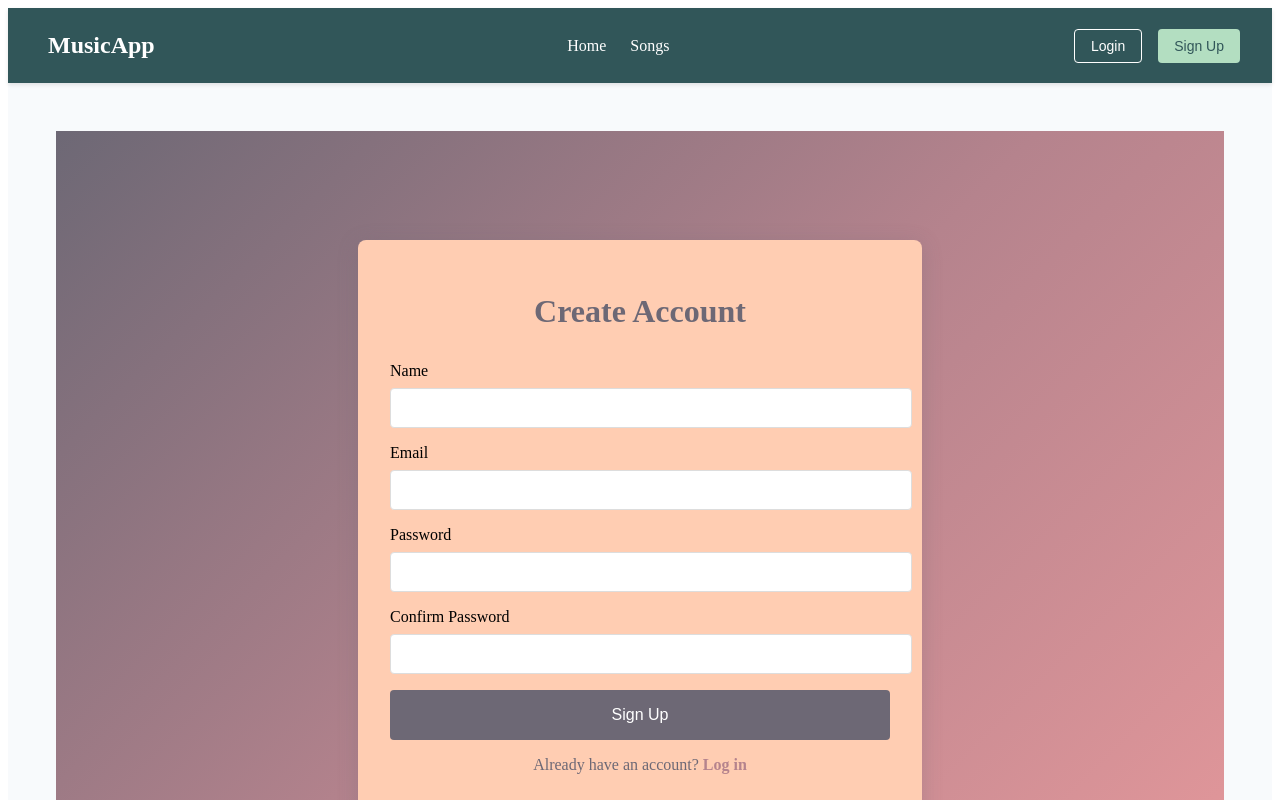
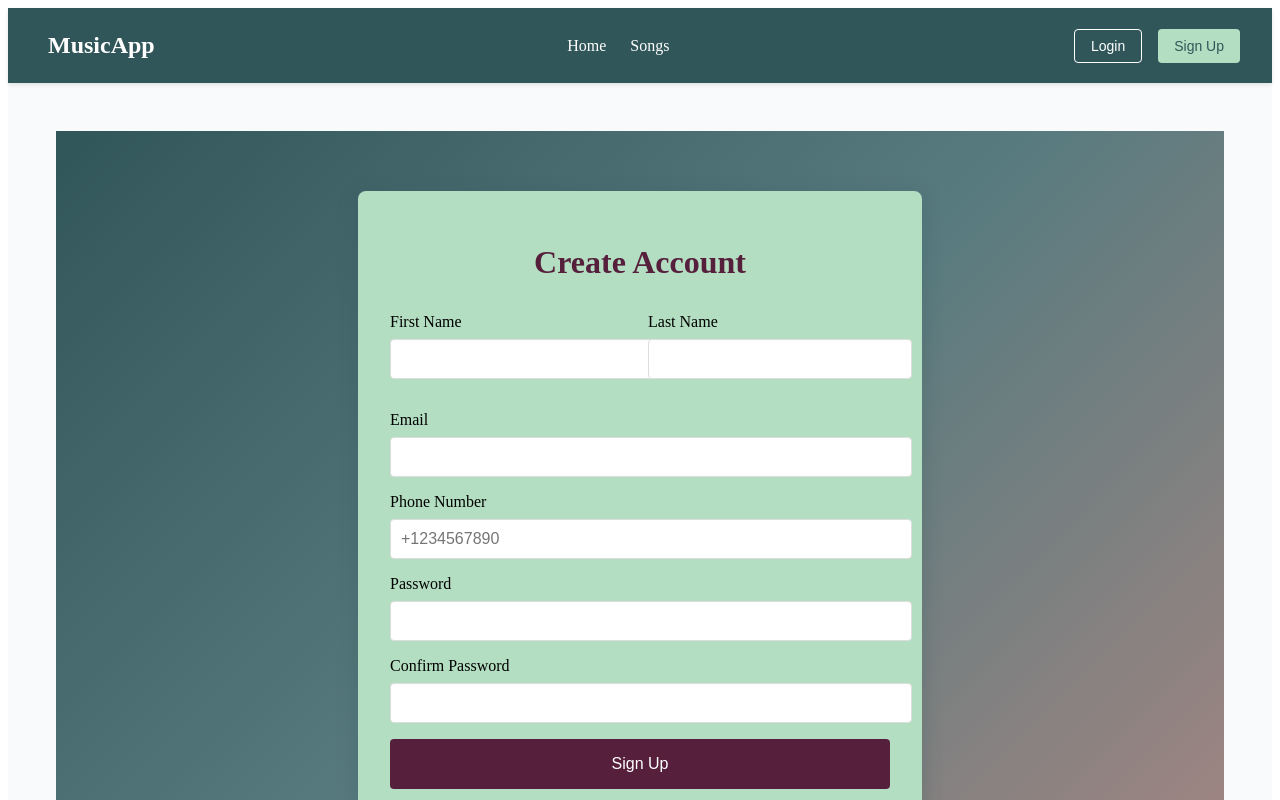
Before and after one commit to yonas8989/front_end_main_new, a React (Create React App) app in the folder front-end/: page /signup in a window 1280 px wide. Shown: the top 800 px of the page. Built offline with nearby package versions, Linux system fonts and the light colour scheme.

Commit message:
integrate signup page but I can't return specfic error

```diff
--- a/front-end/src/components/FormInput.tsx
+++ b/front-end/src/components/FormInput.tsx
@@ -24,20 +24,39 @@ const ErrorText = styled.div`
   margin-top: 0.25rem;
 `;
 
+// FormInput.tsx
 interface FormInputProps {
   label: string;
   type: string;
   value: string;
   onChange: (e: React.ChangeEvent<HTMLInputElement>) => void;
-  error?: string;
+  error?: string | boolean;  // Accept both types
+  placeholder?: string;
+  name?: string;
 }
 
-export default function FormInput({ label, type, value, onChange, error }: FormInputProps) {
+export default function FormInput({
+  label,
+  type,
+  value,
+  onChange,
+  error,
+  name,
+  placeholder
+}: FormInputProps) {
+  const errorMessage = typeof error === 'string' ? error : error ? 'This field is required' : undefined;
+
   return (
     <InputContainer>
       <Label>{label}</Label>
-      <InputField type={type} value={value} onChange={onChange} />
-      {error && <ErrorText>{error}</ErrorText>}
+      <InputField
+        type={type}
+        value={value}
+        onChange={onChange}
+        name={name}
+        placeholder={placeholder}
+      />
+      {errorMessage && <ErrorText>{errorMessage}</ErrorText>}
     </InputContainer>
   );
 }
--- a/front-end/src/components/Layout/AuthStyles.ts
+++ b/front-end/src/components/Layout/AuthStyles.ts
@@ -3,7 +3,7 @@ import styled from '@emotion/styled';
 export const AuthContainer = styled.div`
   display: flex;
   min-height: 100vh;
-  background: linear-gradient(135deg, #6d6875 0%, #b5838d 50%, #e5989b 100%);
+  background: linear-gradient(135deg, #315659 0%, #587b7f 50%, #a78682 100%);
 `;
 
 export const AuthContent = styled.div`
@@ -11,13 +11,13 @@ export const AuthContent = styled.div`
   max-width: 500px;
   margin: auto;
   padding: 2rem;
-  background-color: #ffcdb2;
+  background-color: #b3dec1;
   border-radius: 8px;
-  box-shadow: 0 4px 20px rgba(109, 104, 117, 0.3);
+  box-shadow: 0 4px 20px rgba(49, 86, 89, 0.3);
 `;
 
 export const AuthTitle = styled.h1`
-  color: #6d6875;
+  color: #56203d;
   text-align: center;
   margin-bottom: 2rem;
   font-size: 2rem;
@@ -26,7 +26,7 @@ export const AuthTitle = styled.h1`
 export const AuthButton = styled.button`
   width: 100%;
   padding: 1rem;
-  background-color: #6d6875;
+  background-color: #56203d;
   color: white;
   border: none;
   border-radius: 4px;
@@ -35,17 +35,17 @@ export const AuthButton = styled.button`
   transition: background-color 0.3s;
 
   &:hover {
-    background-color: #5a5560;
+    background-color: #3a1629;
   }
 `;
 
 export const AuthLink = styled.p`
   text-align: center;
   margin-top: 1rem;
-  color: #6d6875;
+  color: #315659;
 
   a {
-    color: #b5838d;
+    color: #a78682;
     text-decoration: none;
     font-weight: bold;
 
@@ -60,3 +60,13 @@ export const ErrorText = styled.p`
   font-size: 0.875rem;
   margin-top: 0.25rem;
 `;
+
+export const AuthError = styled.div`
+  padding: 1rem;
+  margin-bottom: 1.5rem;
+  background-color: #56203d;
+  color: white;
+  border-radius: 4px;
+  text-align: center;
+  font-size: 0.9rem;
+`;
--- a/front-end/src/features/auth/authHooks.ts
+++ b/front-end/src/features/auth/authHooks.ts
@@ -1,6 +1,6 @@
 // src/redux/hooks.ts
 import { TypedUseSelectorHook, useDispatch, useSelector } from 'react-redux';
-import type { RootState, AppDispatch } from '../../app/store'; // We'll create this next
+import type { RootState, AppDispatch } from '../../app/store';
 
 // Use throughout your app instead of plain `useDispatch` and `useSelector`
 export const useAppDispatch = () => useDispatch<AppDispatch>();
--- a/front-end/src/features/auth/authSlice.ts
+++ b/front-end/src/features/auth/authSlice.ts
@@ -1,4 +1,3 @@
-// src/redux/authSlice.ts
 import { createSlice, PayloadAction } from "@reduxjs/toolkit";
 import {
   User,
@@ -32,6 +31,7 @@ const authSlice = createSlice({
     loginSuccess(state, action: PayloadAction<User>) {
       state.user = action.payload;
       state.loading = false;
+      state.isAuthenticated = true;
     },
     loginFailure(state, action: PayloadAction<string>) {
       state.error = action.payload;
@@ -44,6 +44,7 @@ const authSlice = createSlice({
     registerSuccess(state, action: PayloadAction<User>) {
       state.user = action.payload;
       state.loading = false;
+      state.isAuthenticated = true; // Set isAuthenticated to true
     },
     registerFailure(state, action: PayloadAction<string>) {
       state.error = action.payload;
@@ -56,6 +57,7 @@ const authSlice = createSlice({
     logoutSuccess(state) {
       state.user = null;
       state.loading = false;
+      state.isAuthenticated = false;
     },
     logoutFailure(state, action: PayloadAction<string>) {
       state.error = action.payload;
@@ -94,7 +96,6 @@ const authSlice = createSlice({
       state.error = action.payload;
       state.loading = false;
     },
-    // Add this to your authSlice reducers
     setAuthenticated(state, action: PayloadAction<boolean>) {
       state.isAuthenticated = action.payload;
     },
--- a/front-end/src/pages/SignUp.tsx
+++ b/front-end/src/pages/SignUp.tsx
@@ -1,16 +1,30 @@
-import { useState } from 'react';
-import { useNavigate } from 'react-router-dom';
-import { useDispatch } from 'react-redux';
-import { User } from '../types/auth';
-import { registerRequest, registerSuccess, registerFailure } from '../features/auth/authSlice';
-import { AuthContainer, AuthContent, AuthTitle, AuthButton, AuthLink } from '../components/Layout/AuthStyles';
-import FormInput from '../components/FormInput';
+// src/pages/Signup.tsx
+import { useState, useEffect } from "react";
+import { Link, useNavigate } from "react-router-dom";
+import { useDispatch, useSelector } from "react-redux";
+import {
+  registerRequest,
+} from "../features/auth/authSlice"; // Removed registerSuccess, registerFailure as saga handles
+import {
+  AuthContainer,
+  AuthContent,
+  AuthTitle,
+  AuthButton,
+  AuthLink,
+  AuthError,
+  ErrorText,
+} from "../components/Layout/AuthStyles";
+import FormInput from "../components/FormInput";
+import { RootState } from "../app/store";
+// authService import is no longer needed here as the saga handles the direct call
 
-// Define the RegisterData interface to match your authSlice
 interface RegisterData {
-  name: string;
+  firstName: string;
+  lastName: string;
   email: string;
+  phoneNumber: string;
   password: string;
+  confirmPassword?: string;
 }
 
 interface SignupData extends RegisterData {
@@ -19,60 +33,95 @@ interface SignupData extends RegisterData {
 
 export default function Signup() {
   const [formData, setFormData] = useState<SignupData>({
-    name: '',
-    email: '',
-    password: '',
-    confirmPassword: '',
+    firstName: "",
+    lastName: "",
+    email: "",
+    phoneNumber: "",
+    password: "",
+    confirmPassword: "",
   });
   const [errors, setErrors] = useState<Partial<SignupData>>({});
   const dispatch = useDispatch();
   const navigate = useNavigate();
 
+  // Select auth state from Redux store
+  const { error: serverError, isAuthenticated, loading } = useSelector(
+    (state: RootState) => state.auth
+  );
+
+  // Redirect to home page on successful registration
+  useEffect(() => {
+    if (isAuthenticated) {
+      navigate("/");
+    }
+  }, [isAuthenticated, navigate]);
+
   const validate = (): boolean => {
     const newErrors: Partial<SignupData> = {};
-    if (!formData.name) newErrors.name = 'Name is required';
-    if (!formData.email) newErrors.email = 'Email is required';
-    if (!formData.password) newErrors.password = 'Password is required';
+
+    if (!formData.firstName.trim()) newErrors.firstName = "First name is required";
+    if (!formData.lastName.trim()) newErrors.lastName = "Last name is required";
+    if (!formData.email.trim()) newErrors.email = "Email is required";
+    if (!formData.phoneNumber.trim()) newErrors.phoneNumber = "Phone number is required";
+    if (!formData.password) newErrors.password = "Password is required";
+
     if (formData.password !== formData.confirmPassword) {
-      newErrors.confirmPassword = 'Passwords do not match';
+      newErrors.confirmPassword = "Passwords do not match";
     }
+
+    const emailRegex = /^[^\s@]+@[^\s@]+\.[^\s@]+$/;
+    if (formData.email && !emailRegex.test(formData.email)) {
+      newErrors.email = "Please enter a valid email address";
+    }
+
+    // This regex matches international phone numbers starting with a plus sign,
+    // followed by 1 to 14 digits. Adjust if your validation rules differ.
+    const phoneRegex = /^\+[1-9]\d{1,14}$/;
+    if (formData.phoneNumber && !phoneRegex.test(formData.phoneNumber)) {
+      newErrors.phoneNumber = "Please enter a valid international phone number (e.g., +1234567890)";
+    }
+
     setErrors(newErrors);
     return Object.keys(newErrors).length === 0;
   };
 
   const handleSubmit = async (e: React.FormEvent) => {
     e.preventDefault();
+
     if (!validate()) return;
 
-    try {
-      // Prepare the registration data without confirmPassword
     const registerData: RegisterData = {
-        name: formData.name,
+      firstName: formData.firstName,
+      lastName: formData.lastName,
       email: formData.email,
-        password: formData.password
+      phoneNumber: formData.phoneNumber,
+      password: formData.password,
+      // No need to send confirmPassword to the backend, it's for client-side validation
+      // But it's part of RegisterData for type safety if your backend expects it.
+      // If not, you can omit it here for the payload sent to the service.
+      confirmPassword: formData.confirmPassword,
     };
 
-      // Dispatch registerRequest with the proper payload
+    // Dispatch the registerRequest action.
+    // The Redux Saga (authSaga.ts) will intercept this action,
+    // make the actual API call using authService.register,
+    // and then dispatch either registerSuccess or registerFailure.
     dispatch(registerRequest(registerData));
+  };
 
-      // Mock API call - replace with actual API call
-      const response = await new Promise<{ user: User }>((resolve) =>
-        setTimeout(() => resolve({
-          user: {
-            id: '1', // Assuming User interface has an id
-            name: formData.name,
-            email: formData.email,
-            // Add any other required user fields
-          }
-        }), 1000)
-      );
+  const handleChange = (e: React.ChangeEvent<HTMLInputElement>) => {
+    const { name, value } = e.target;
+    setFormData((prev) => ({
+      ...prev,
+      [name]: value,
+    }));
 
-      // Dispatch registerSuccess with the user data
-      dispatch(registerSuccess(response.user));
-      navigate('/dashboard');
-    } catch (error) {
-      // Dispatch registerFailure with the error message
-      dispatch(registerFailure(error instanceof Error ? error.message : 'Signup failed'));
+    // Clear the error for the specific field as the user types
+    if (errors[name as keyof SignupData]) {
+      setErrors((prev) => ({
+        ...prev,
+        [name]: undefined,
+      }));
     }
   };
 
@@ -80,39 +129,111 @@ export default function Signup() {
     <AuthContainer>
       <AuthContent>
         <AuthTitle>Create Account</AuthTitle>
+
+        {serverError && <AuthError>{serverError}</AuthError>}
+
         <form onSubmit={handleSubmit}>
+          <div style={{ display: "flex", gap: "16px" }}>
+            <div style={{ flex: 1 }}>
               <FormInput
-            label="Name"
+                label="First Name"
                 type="text"
-            value={formData.name}
-            onChange={(e) => setFormData({ ...formData, name: e.target.value })}
-            error={errors.name}
+                value={formData.firstName}
+                onChange={(e) =>
+                  handleChange({
+                    ...e,
+                    target: { ...e.target, name: "firstName" },
+                  })
+                }
               />
+              {errors.firstName && <ErrorText>{errors.firstName}</ErrorText>}
+            </div>
+            <div style={{ flex: 1 }}>
+              <FormInput
+                label="Last Name"
+                type="text"
+                value={formData.lastName}
+                onChange={(e) =>
+                  handleChange({
+                    ...e,
+                    target: { ...e.target, name: "lastName" },
+                  })
+                }
+              />
+              {errors.lastName && <ErrorText>{errors.lastName}</ErrorText>}
+            </div>
+          </div>
+
+          <div style={{ marginTop: "1rem" }}>
             <FormInput
               label="Email"
               type="email"
               value={formData.email}
-            onChange={(e) => setFormData({ ...formData, email: e.target.value })}
-            error={errors.email}
+              onChange={(e) =>
+                handleChange({ ...e, target: { ...e.target, name: "email" } })
+              }
             />
+            {errors.email && <ErrorText>{errors.email}</ErrorText>}
+          </div>
+
+          <div style={{ marginTop: "1rem" }}>
+            <FormInput
+              label="Phone Number"
+              type="tel"
+              placeholder="+1234567890"
+              value={formData.phoneNumber}
+              onChange={(e) =>
+                handleChange({
+                  ...e,
+                  target: { ...e.target, name: "phoneNumber" },
+                })
+              }
+            />
+            {errors.phoneNumber && <ErrorText>{errors.phoneNumber}</ErrorText>}
+          </div>
+
+          <div style={{ marginTop: "1rem" }}>
             <FormInput
               label="Password"
               type="password"
               value={formData.password}
-            onChange={(e) => setFormData({ ...formData, password: e.target.value })}
-            error={errors.password}
+              onChange={(e) =>
+                handleChange({
+                  ...e,
+                  target: { ...e.target, name: "password" },
+                })
+              }
             />
+            {errors.password && <ErrorText>{errors.password}</ErrorText>}
+          </div>
+
+          <div style={{ marginTop: "1rem" }}>
             <FormInput
               label="Confirm Password"
               type="password"
               value={formData.confirmPassword}
-            onChange={(e) => setFormData({ ...formData, confirmPassword: e.target.value })}
-            error={errors.confirmPassword}
+              onChange={(e) =>
+                handleChange({
+                  ...e,
+                  target: { ...e.target, name: "confirmPassword" },
+                })
+              }
             />
-          <AuthButton type="submit">Sign Up</AuthButton>
+            {errors.confirmPassword && (
+              <ErrorText>{errors.confirmPassword}</ErrorText>
+            )}
+          </div>
+
+          <AuthButton type="submit" disabled={loading}>
+            {loading ? "Signing Up..." : "Sign Up"}
+          </AuthButton>
         </form>
+
         <AuthLink>
-          Already have an account? <a href="/login">Log in</a>
+          Already have an account?
+          <Link to="/login" style={{ marginLeft: "8px", color: "#a78682" }}>
+            Log In
+          </Link>
         </AuthLink>
       </AuthContent>
     </AuthContainer>
```
Also changed, not shown: front-end/src/App.tsx (+34 -24 lines), front-end/src/api/apiClient.ts (+48 -19 lines), front-end/src/features/auth/authService.ts (+44 -33 lines), 2 other files (tests, documents, lock files or other folders). Lines whose indentation alone changed are shown as unchanged.
